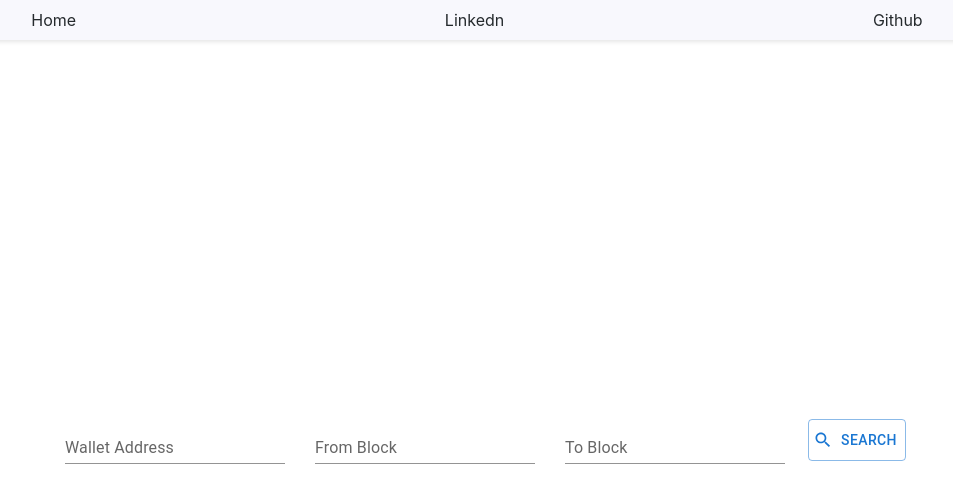
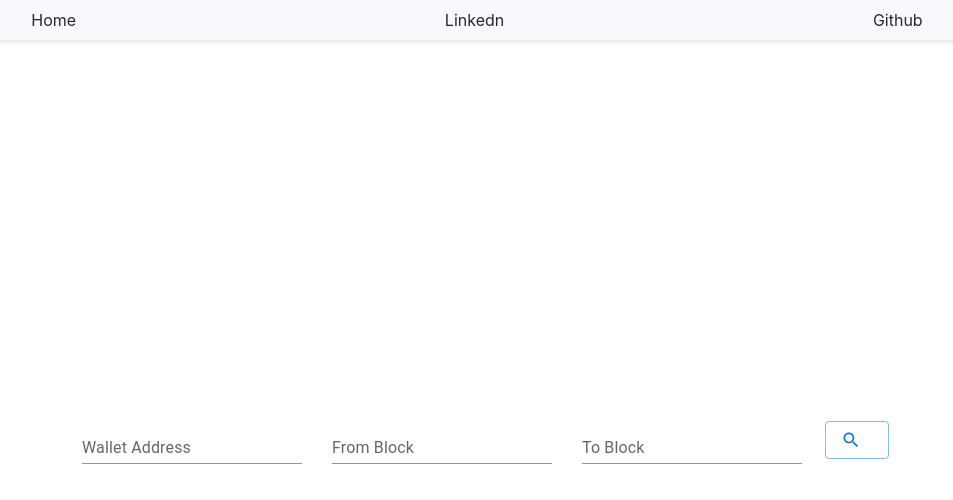
Before and after one commit to marija117/ethereum-transactions-crawler, a React (Create React App) app: page / in a window 1280 px wide. Shown: the top 500 px of the page, without its empty margins (158-1111 px from the left). Built offline with nearby package versions, Linux system fonts and the light colour scheme.

Commit message:
Minor change in Button and InputField Components.

```diff
--- a/src/components/Button.tsx
+++ b/src/components/Button.tsx
@@ -9,13 +9,14 @@ const StyledButton = styled(Button)({
 });
 
 interface CustomButtonProps {
+  label: string;
   onClick: () => void;
 }
 
-const CustomButton: React.FC<CustomButtonProps> = ({ onClick }) => {
+const CustomButton: React.FC<CustomButtonProps> = ({ label, onClick }) => {
   return (
     <StyledButton variant="outlined" color="primary" startIcon={<SearchIcon />} onClick={onClick}>
-      Search
+      {label}
     </StyledButton>
   );
 };
--- a/src/components/InputField.tsx
+++ b/src/components/InputField.tsx
@@ -7,15 +7,16 @@ const StyledTextField = styled(TextField)({
 });
 
 interface InputFieldProps {
+  id: string;
   label: string;
   value: string;
   onChange: (value: string) => void;
 }
 
-const InputField: React.FC<InputFieldProps> = ({ label, value, onChange }) => {
+const InputField: React.FC<InputFieldProps> = ({ id, label, value, onChange }) => {
   return (
     <div>
-      <StyledTextField id="filled-basic" label={label} variant="standard" value={value} onChange={(e) => onChange(e.target.value)} />
+      <StyledTextField id={id} label={label} variant="standard" value={value} onChange={(e) => onChange(e.target.value)} />
     </div>
   );
 };
```
